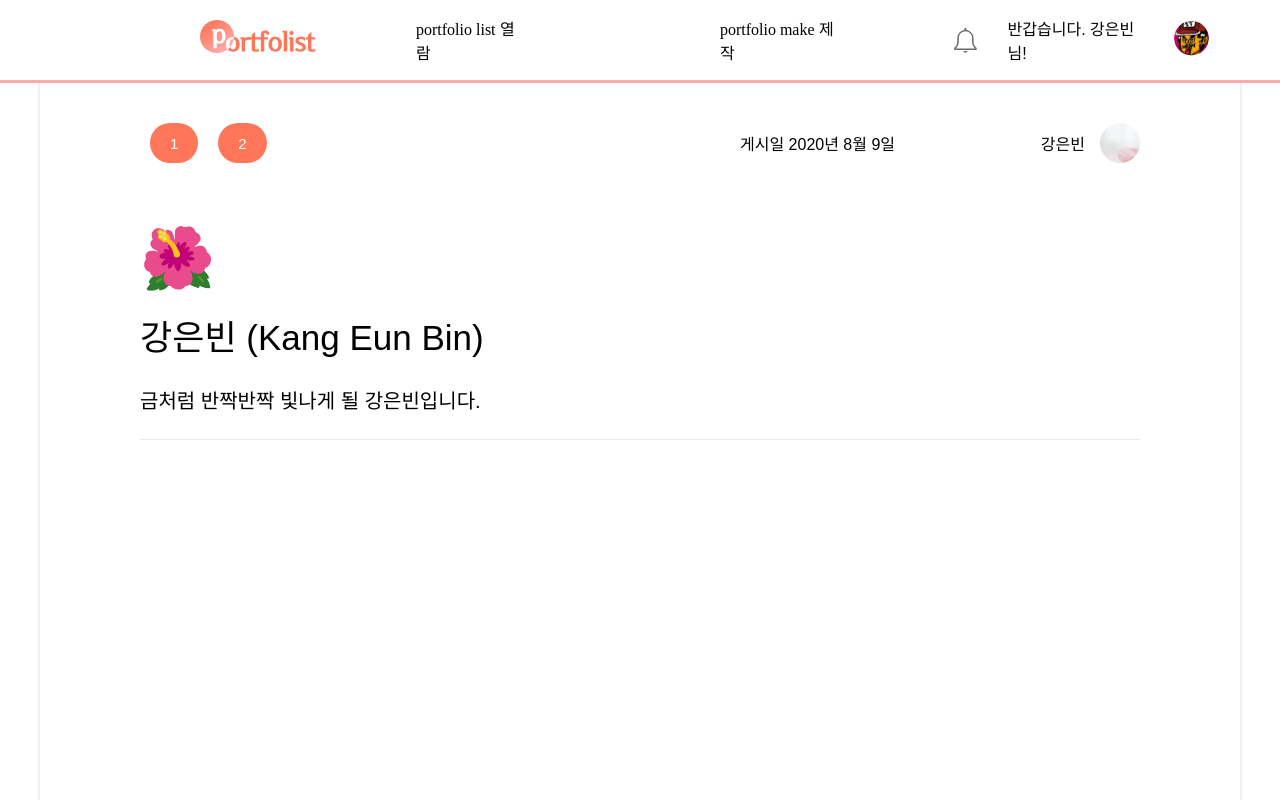
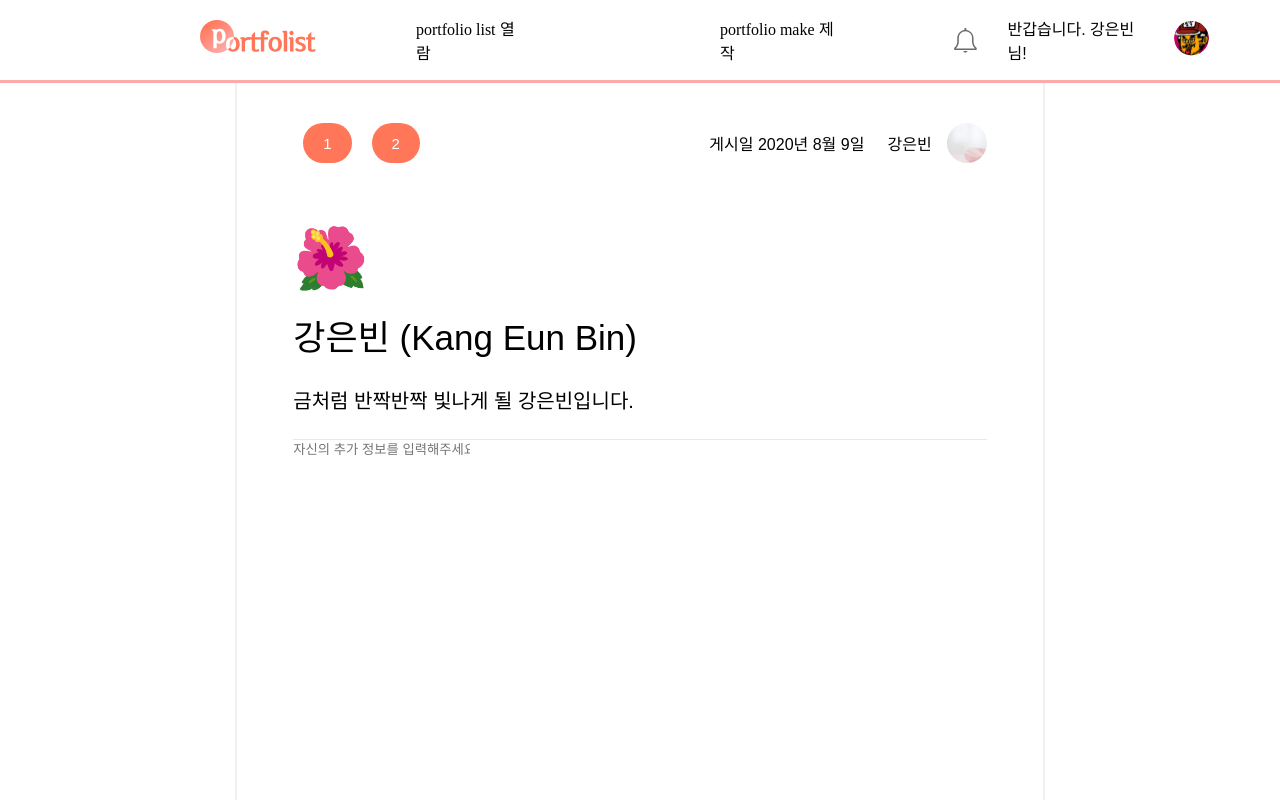
Before and after one commit to DSM-Portfolist/Portfolist-Front, a React (Create React App) app: page /portfolio/1 in a window 1280 px wide. Shown: the top 800 px of the page. Built offline with nearby package versions, Linux system fonts and the light colour scheme.

Commit message:
[MODIFY] width % 수정

```diff
--- a/src/components/portfolioDetail/PortfolioDetail.tsx
+++ b/src/components/portfolioDetail/PortfolioDetail.tsx
@@ -1,6 +1,7 @@
 import React from "react";
 import { Header, Comment, Title } from "..";
 import * as portfolio from "./dummy.json";
+import MoreInfo from "./items/moreInfo/MoreInfo";
 
 import * as S from "./style";
 
@@ -11,6 +12,7 @@ const PortfolioDetail = () => {
       <S.DetailWrappper>
         <div className="portfolio-container">
           <Title portfolio={portfolio} />
+          <MoreInfo portfolio={portfolio} />
         </div>
       </S.DetailWrappper>
       <Comment />
--- a/src/components/portfolioDetail/style.ts
+++ b/src/components/portfolioDetail/style.ts
@@ -1,14 +1,15 @@
 import styled from "@emotion/styled";
 
 export const DetailWrappper = styled.div`
-  width: 1200px;
+  width: 63%;
+  min-width: 760px;
   height: 1000px;
   border-left: 2px solid #f0f0f0;
   border-right: 2px solid #f0f0f0;
   margin: 0 auto;
 
   .portfolio-container {
-    width: 1000px;
+    width: 86%;
     margin: 0 auto;
   }
 `;
```
